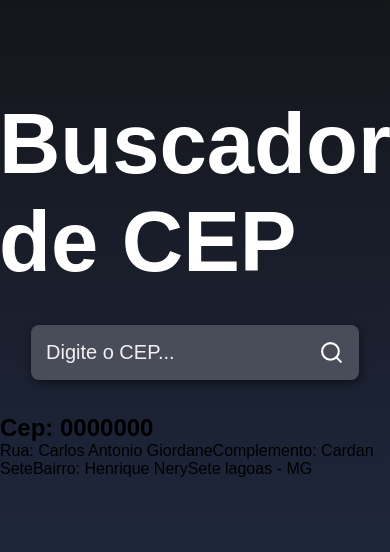
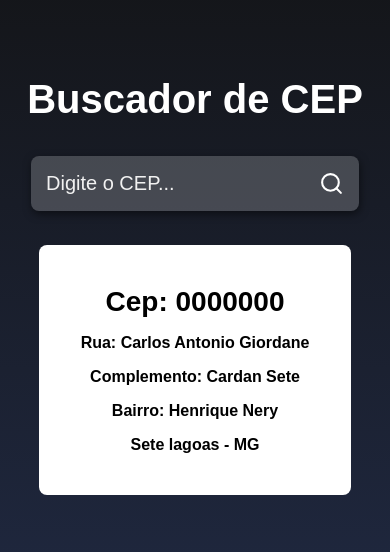
Before and after one commit to senaMarcus/buscador, a React (Create React App) app: page / in a window 390 px wide. Shown: the part 136-688 px from the top of the page. Built offline with nearby package versions, Linux system fonts and the light colour scheme.

Commit message:
add: set css responsive on project

```diff
--- a/src/styles.css
+++ b/src/styles.css
@@ -58,3 +58,38 @@
 .btnSearch:hover{
     transform: scale(1.2)
 }
+
+.main{
+    display: flex;
+    justify-content: center;
+    align-items: center;
+    flex-direction: column;
+    background-color: #fff;
+    width: 500px;
+    border-radius: 8px;
+}
+
+.main h2{
+    margin:16px 0;
+    font-size: 39px;
+}
+
+.main span{
+    margin-bottom: 16px;
+    font-weight: bold;
+}
+
+@media (max-width: 620px) {
+    .title{
+        font-size: 40px;
+    }
+
+    .main h2{
+        font-size: 28px;
+    }
+
+    .main{
+        width: 80%;
+        min-height: 250px;
+    }
+}
```
